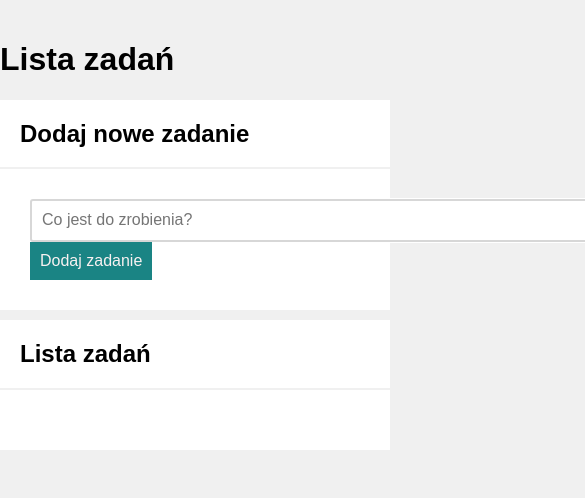
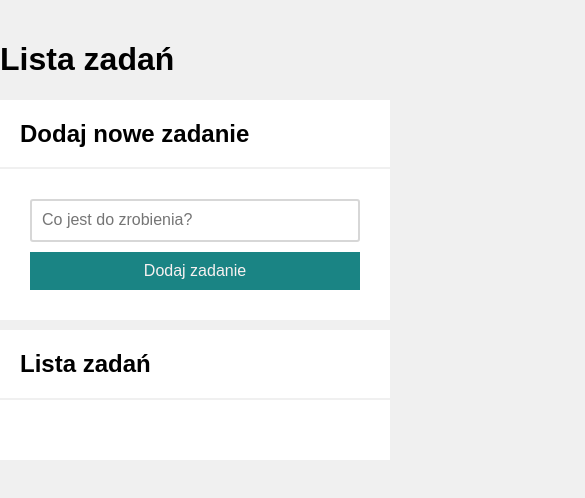
Before and after one commit to MagdaWicik/to-do-list, a plain HTML site: page index.html in a window 390 px wide. Shown: the top 498 px of the page, 585 px wide, since content can reach past the window. Drawn offline with nearby package versions, Linux system fonts and the light colour scheme.

Commit message:
media queries added

```diff
--- a/css/form.css
+++ b/css/form.css
@@ -1,12 +1,13 @@
 .form {
     background-color: rgb(255, 255, 255);
     padding: 30px;
+    display: flex;
+    justify-content: space-between;
 }
 
 .form__newTask {
     padding: 10px;
     width: 600px;
-    margin-right: 20px;
     outline-color: rgb(215, 215, 215);
 }
 
@@ -16,3 +17,22 @@
     color: rgb(248, 241, 241);
     border: none;
 }
+
+@media(max-width: 767px) {
+    .form {
+        flex-wrap: wrap;
+    }
+}
+
+@media(max-width: 767px) {
+    .form__button {
+        flex-grow: 1;
+        margin-top: 10px;
+    }
+}
+
+@media(max-width: 767px) {
+    .form__newTask {
+        flex-grow: 1;
+    }
+}
```
